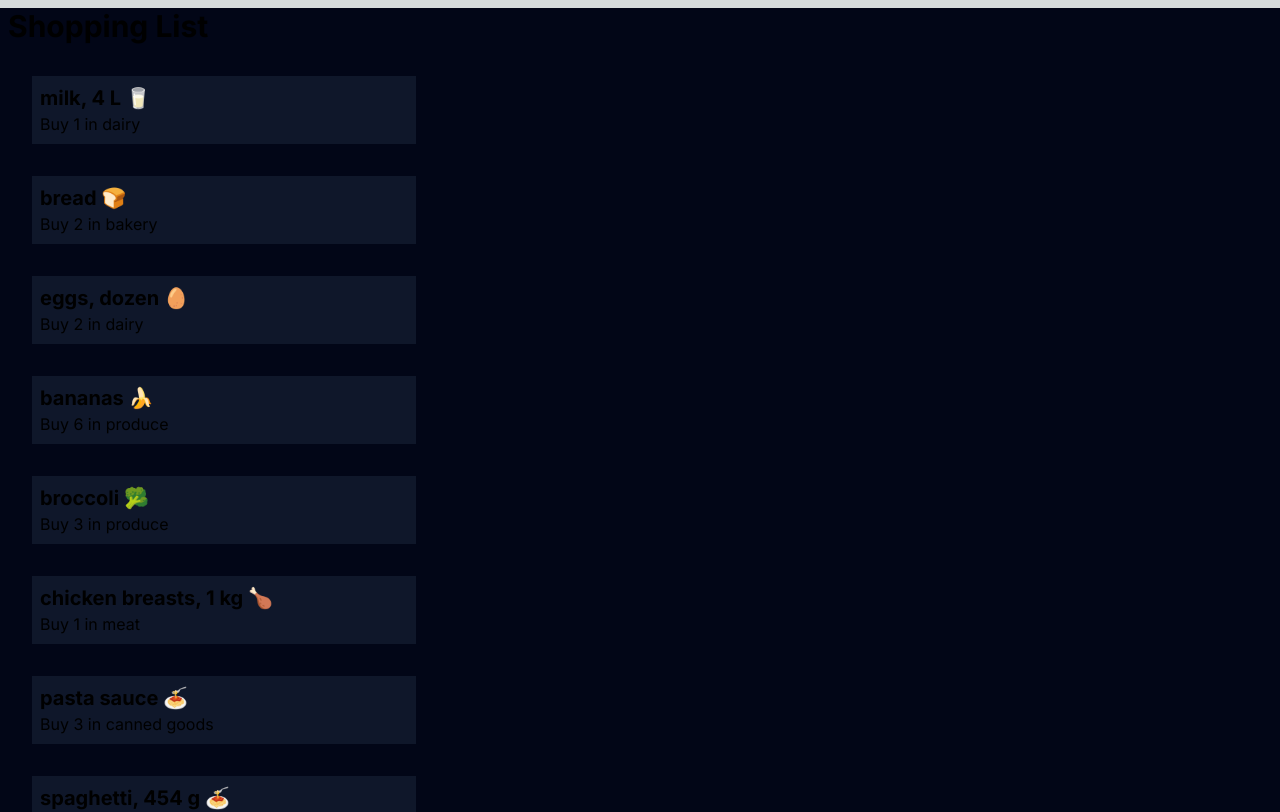
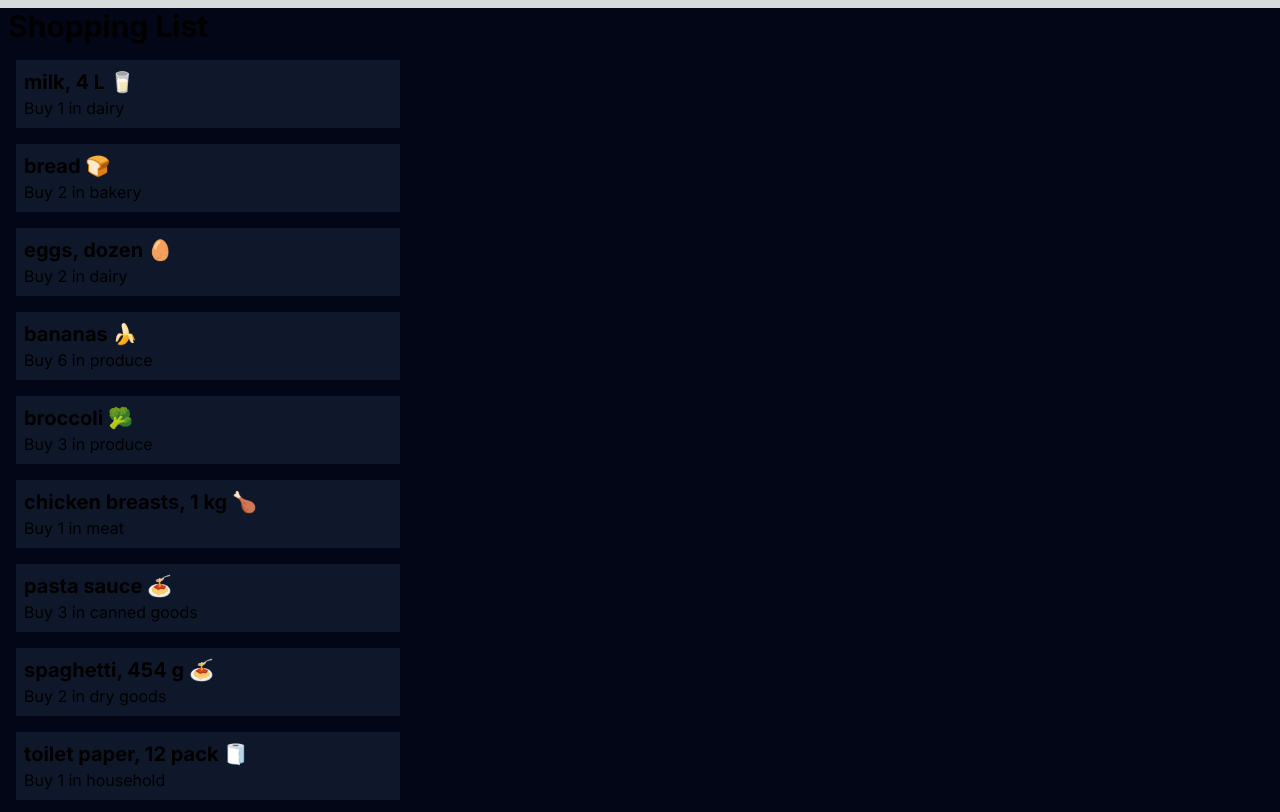
Before and after one commit to KennethDNKL/cprg306-assignments, a Next.js app: page /week3 in a window 1280 px wide. Shown: the top 812 px of the page. Built offline with nearby package versions, Linux system fonts and the light colour scheme.

Commit message:
week3 updated

```diff
--- a/app/layout.js
+++ b/app/layout.js
@@ -4,8 +4,8 @@ import { Inter } from 'next/font/google'
 const inter = Inter({ subsets: ['latin'] })
 
 export const metadata = {
-  title: 'Create Next App',
-  description: 'Generated by create next app',
+  title: 'Shopping List',
+  description: 'Generated by Create Next App',
 }
 
 export default function RootLayout({ children }) {
--- a/app/week3/item.js
+++ b/app/week3/item.js
@@ -1,7 +1,7 @@
 
 export default function Item({ name, quantity, category }) {
     return (
-      <div className="p-2 m-8 bg-slate-900 max-w-sm">
+      <div className="p-2 m-4 bg-slate-900 max-w-sm">
         <h3 className="text-xl font-bold">{name}</h3>
         <p>Buy {quantity} in {category}</p>
       </div>
```
